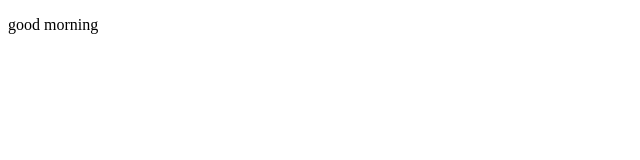
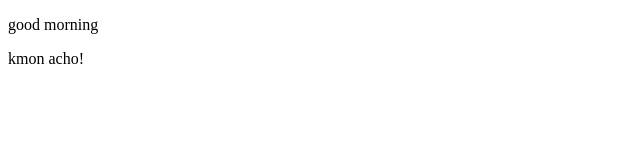
Before and after one commit to Dibyo178/my-second-website, a plain HTML site: page index.html in a window 1280 px wide. Shown: the full height of the page, 0-640 px from the left. Drawn offline with Linux system fonts and the light colour scheme.

Commit message:
finished

```diff
--- a/index.html
+++ b/index.html
@@ -6,5 +6,6 @@
 </head>
 <body>
     <p>good morning</p>
+    <p>kmon acho!</p>
 </body>
 </html>
```
